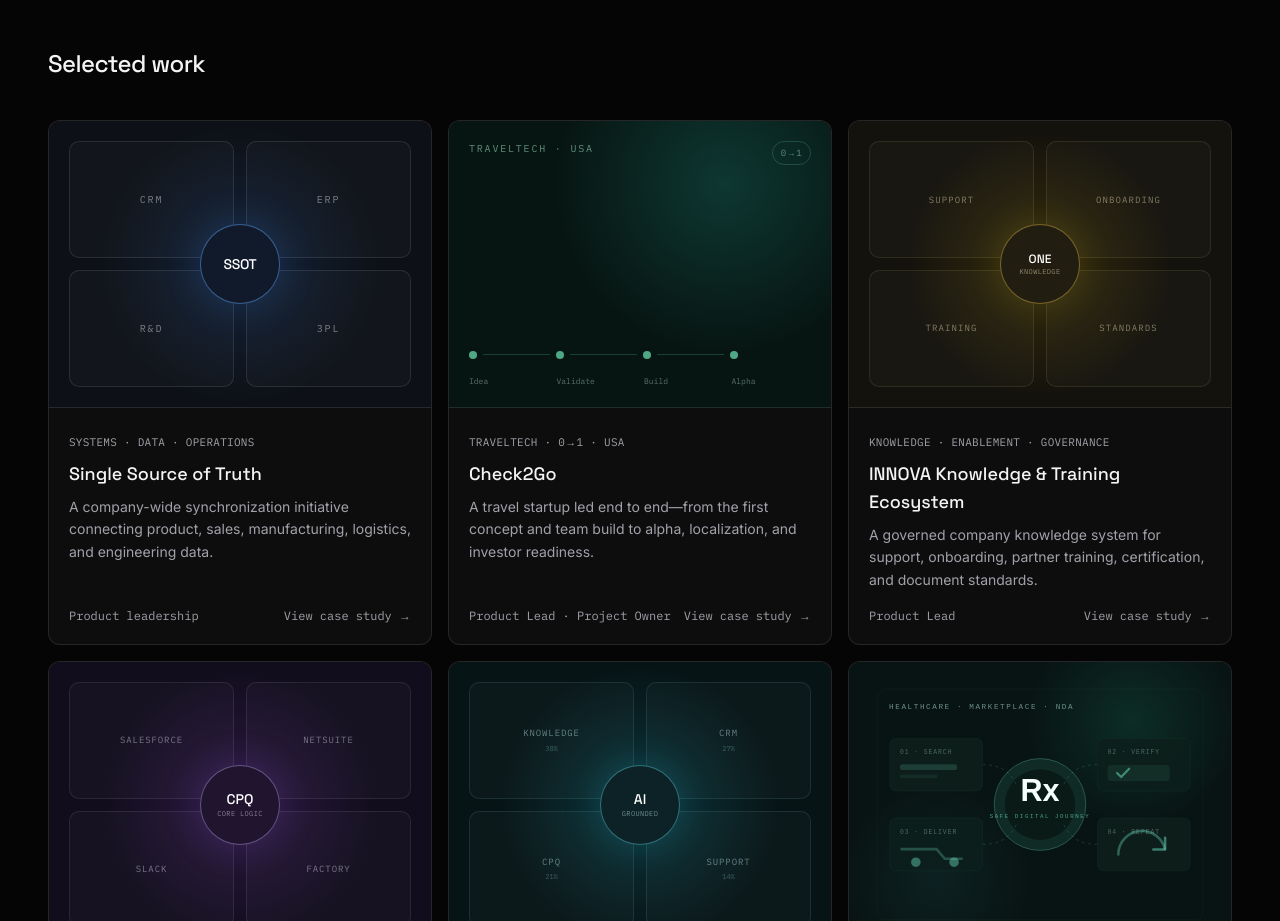
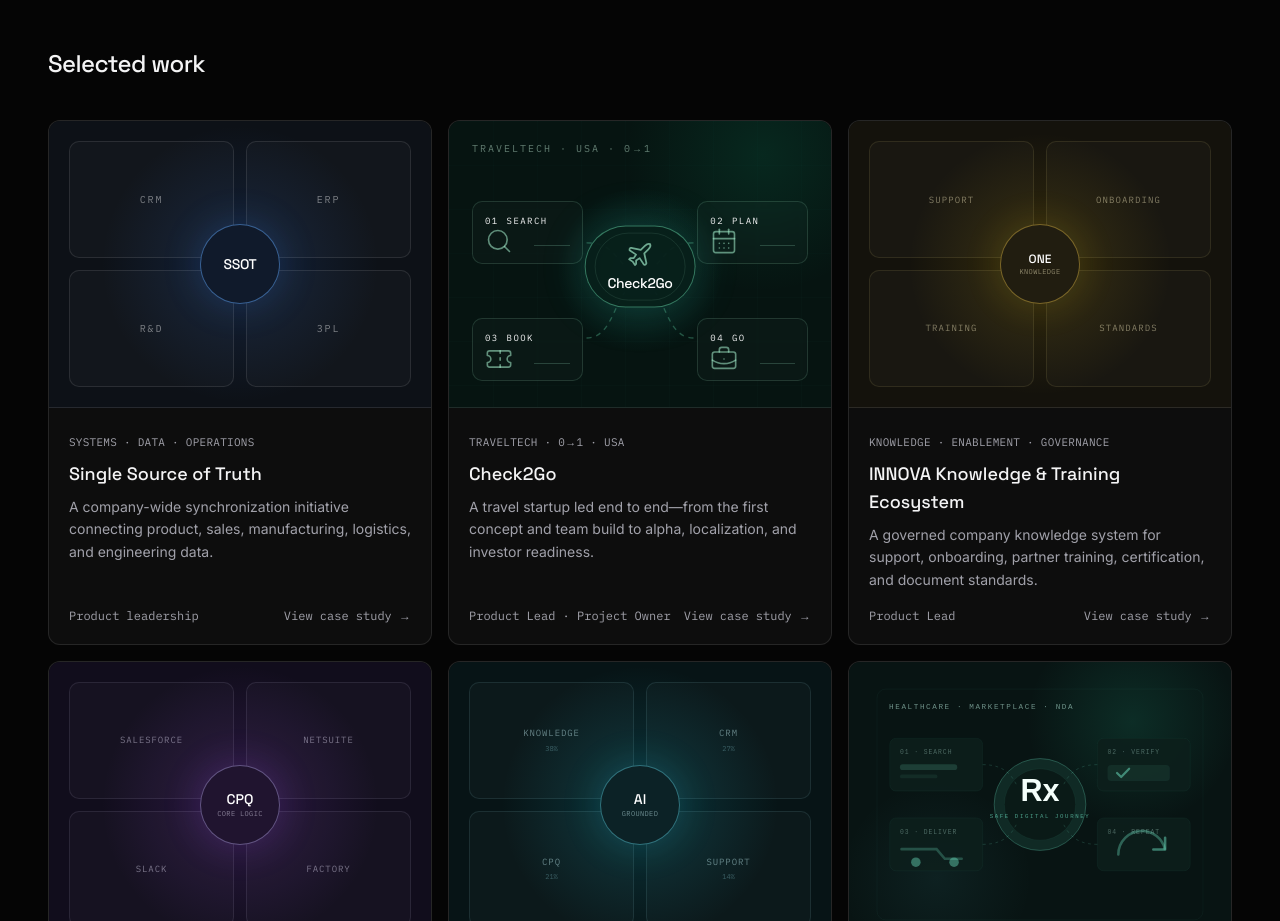
Before and after one commit to wisheradam/adamwisher-portfolio, a Next.js app: page / in a window 1280 px wide. Shown: the part 1000-1921 px from the top of the page. Built offline with nearby package versions, Linux system fonts and the light colour scheme.

Commit message:
Use redesigned Check2Go visual in project cards

```diff
--- a/components/work/project-card.tsx
+++ b/components/work/project-card.tsx
@@ -1,4 +1,5 @@
 import Link from "next/link";
+import { Check2GoVisual } from "@/components/work/check2go-visual";
 
 export interface ProjectCardProps {
   title: string;
@@ -26,35 +27,6 @@
       </div>
       <div className="absolute left-1/2 top-1/2 flex h-20 w-20 -translate-x-1/2 -translate-y-1/2 items-center justify-center rounded-full border border-blue-400/50 bg-[#101a2b] shadow-[0_0_40px_rgba(59,130,246,0.2)]">
         <span className="font-display text-sm font-medium tracking-tight text-white">SSOT</span>
-      </div>
-    </div>
-  );
-}
-
-function Check2GoVisual() {
-  const stages = ["Idea", "Validate", "Build", "Alpha"];
-
-  return (
-    <div className="relative aspect-[4/3] overflow-hidden border-b border-border bg-[#071512] p-5">
-      <div className="absolute inset-0 bg-[radial-gradient(circle_at_72%_22%,rgba(45,212,191,0.18),transparent_48%)]" />
-      <div className="relative flex h-full flex-col justify-between">
-        <div className="flex items-start justify-between">
-          <span className="font-mono text-[10px] uppercase tracking-[0.18em] text-emerald-200/55">TravelTech · USA</span>
-          <span className="rounded-full border border-emerald-300/20 px-2 py-1 font-mono text-[9px] uppercase tracking-wider text-emerald-200/50">0→1</span>
-        </div>
-        <div>
-          <div className="mb-4 flex items-center gap-1.5">
-            {stages.map((stage, index) => (
-              <div key={stage} className="flex min-w-0 flex-1 items-center gap-1.5">
-                <span className="h-2 w-2 shrink-0 rounded-full bg-emerald-300/70" />
-                {index < stages.length - 1 && <span className="h-px flex-1 bg-emerald-300/20" />}
-              </div>
-            ))}
-          </div>
-          <div className="grid grid-cols-4 gap-2 font-mono text-[8px] text-emerald-100/40">
-            {stages.map((stage) => <span key={stage}>{stage}</span>)}
-          </div>
-        </div>
       </div>
     </div>
   );
```
